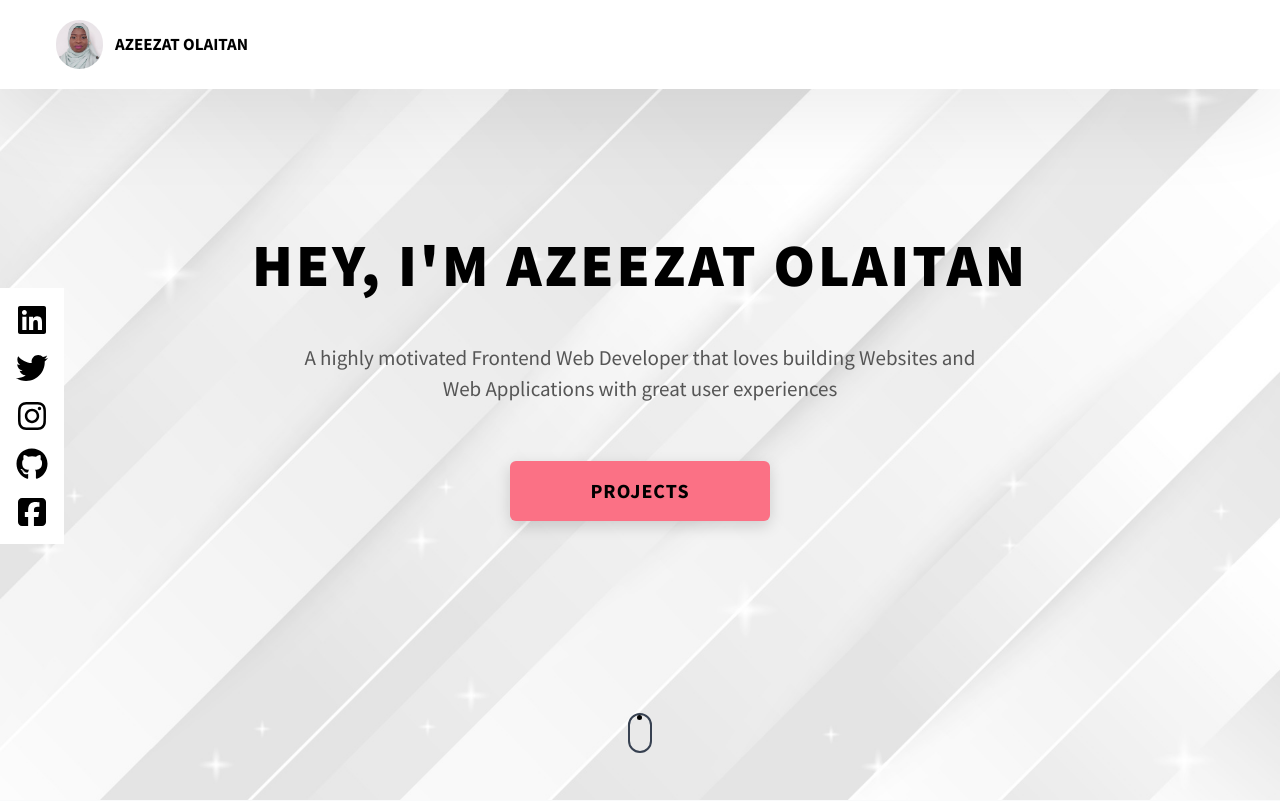
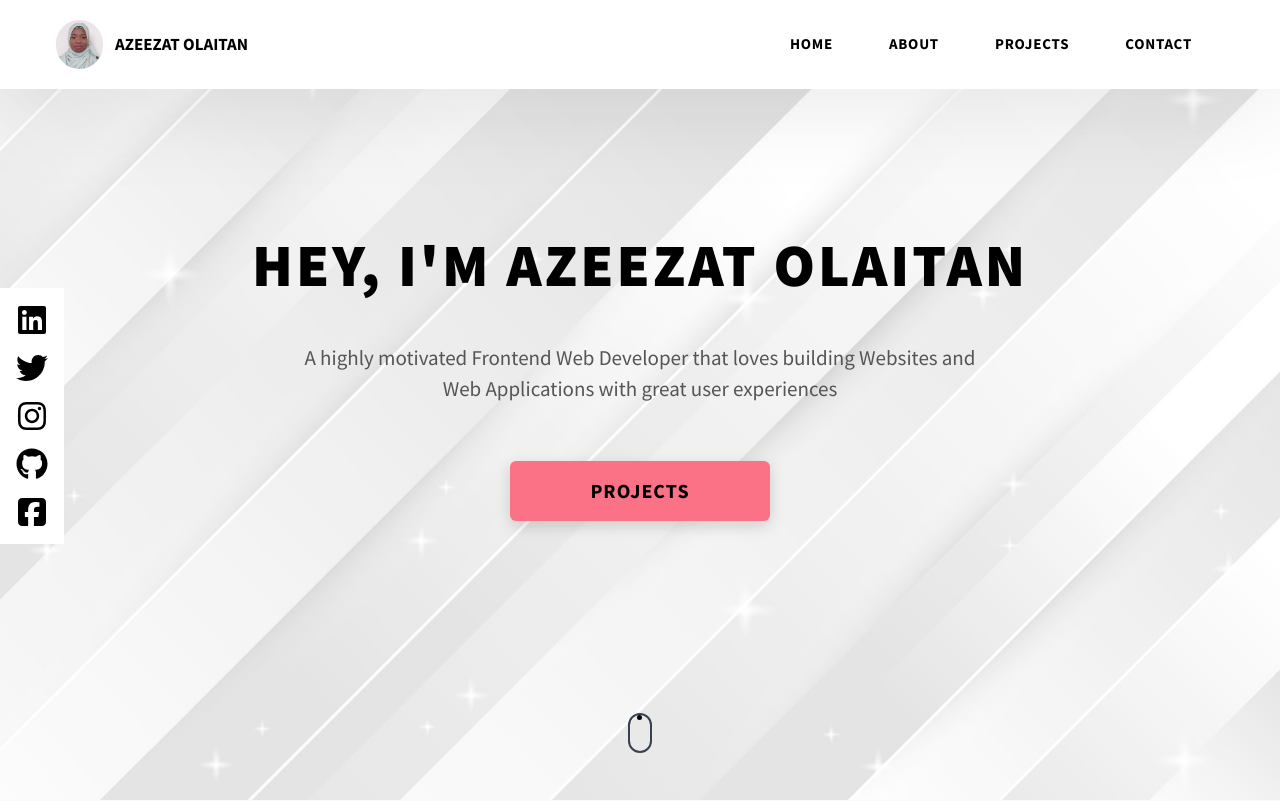
Before and after one commit to Azeezat87/Portfolio, a Next.js app: page / in a window 1280 px wide. Shown: the top 801 px of the page. Built offline with nearby package versions, Linux system fonts and the light colour scheme.

Commit message:
@media query completed

```diff
--- a/components/nav.js
+++ b/components/nav.js
@@ -5,7 +5,7 @@ import {useState} from 'react'
 export default function Nav() {
   const [navbar, setNavbar] = useState(false)
  return (
-   <nav className='fixed top-0 flex items-center justify-between w-full py-5 overflow-hidden bg-white px-14 shadow-[0_10px_100px_rgb(0_0_0_/_10%)] z-[1000] md:overflow-visible'>
+   <nav className='fixed top-0 flex items-center justify-between w-full py-5 overflow-hidden bg-white px-14 shadow-[0_10px_100px_rgb(0_0_0_/_10%)] z-[1000] md:overflow-visible md:py-6'>
      <div className='md:flex md:items-center'>
        <div className='flex items-center justify-center cursor-pointer'>
          <Image
@@ -20,7 +20,7 @@ export default function Nav() {
            AZEEZAT OLAITAN
          </span>
        </div>
-       <div className='hidden md:block md:relative md:left-72'>
+       <div className='hidden md:block md:relative md:left-[300px]'>
          <button className='' onClick={() => setNavbar(!navbar)}>
            {navbar ? (
              <svg
@@ -57,21 +57,21 @@ export default function Nav() {
        </div>
      </div>
      <div
-       className={`md:mt-[5rem] md:absolute md:top-14 md:left-0 md:bg-white md:w-full ${
+       className={`md:mt-[5rem] md:absolute md:top-14 md:left-0 md:bg-white md:w-full md:${
          navbar ? 'block' : 'hidden'
        }`}
      >
        <ul className='flex cursor-pointer md:grid md:gap-y-8'>
-         <li className='mr-14 text-[15px] font-bold uppercase tracking-wider md:block md:px-[2rem] md:py-[3rem] md:text-[1.6rem] md:text-[#333] md:text-right md:border-y md:border-solid md:border-black md:mr-0 transition duration-300 ease-linear hover:text-rose-400 '>
+         <li className='mr-14 text-[15px] font-bold uppercase tracking-wider md:block md:px-[2rem] md:py-[2.8rem] md:text-[1.6rem] md:text-[#333] md:text-right md:border-y md:border-solid md:border-[#eee] md:mr-0 md:pr-20 transition duration-300 ease-linear hover:text-rose-400 '>
            <Link href='#home'>home</Link>
          </li>
-         <li className='mr-14 text-[15px] font-bold uppercase tracking-wider md:block md:px-[2.5rem] md:py-[3rem] md:text-[1.6rem] md:text-[#333] md:text-right md:border-b md:border-solid md:border[#eee] transition duration-300 ease-linear hover:text-rose-400'>
+         <li className='mr-14 text-[15px] font-bold uppercase tracking-wider md:block md:px-[2.5rem] md:py-[2.8rem] md:text-[1.6rem] md:text-[#333] md:text-right md:border-b md:border-solid md:border[#eee] md:mr-0 md:pr-20 md:-mt-8 transition duration-300 ease-linear hover:text-rose-400'>
            <Link href='#about'>about</Link>
          </li>
-         <li className='mr-14 font-bold uppercase tracking-wider md:block md:px-[2.5rem] md:py-[3rem] md:text-[1.6rem] md:text-[#333] md:text-right md:border-b md:border-solid md:border[#eee] transition duration-300 ease-linear text-[15px] hover:text-rose-400'>
+         <li className='mr-14 font-bold uppercase tracking-wider md:block md:px-[2.5rem] md:py-[2.8rem] md:text-[1.6rem] md:text-[#333] md:text-right md:border-b md:border-solid md:border[#eee] md:mr-0 md:pr-20 md:-mt-8 transition duration-300 ease-linear text-[15px] hover:text-rose-400'>
            <Link href='#project'>projects</Link>
          </li>
-         <li className='mr-8 font-bold uppercase tracking-wider md:block md:px-[2.5rem] md:py-[3rem] md:text-[1.6rem] md:text-[#333] md:text-right md:border-b md:border-solid md:border[#eee] transition duration-300 ease-linear text-[15px] hover:text-rose-400'>
+         <li className='mr-8 font-bold uppercase tracking-wider md:block md:px-[2.5rem] md:py-[2.8rem] md:text-[1.6rem] md:text-[#333] md:text-right md:border-b md:border-solid md:border[#eee] md:mr-0 md:pr-20 md:-mt-8 transition duration-300 ease-linear text-[15px] hover:text-rose-400'>
            <Link href='#contact'>contact</Link>
          </li>
        </ul>
```
